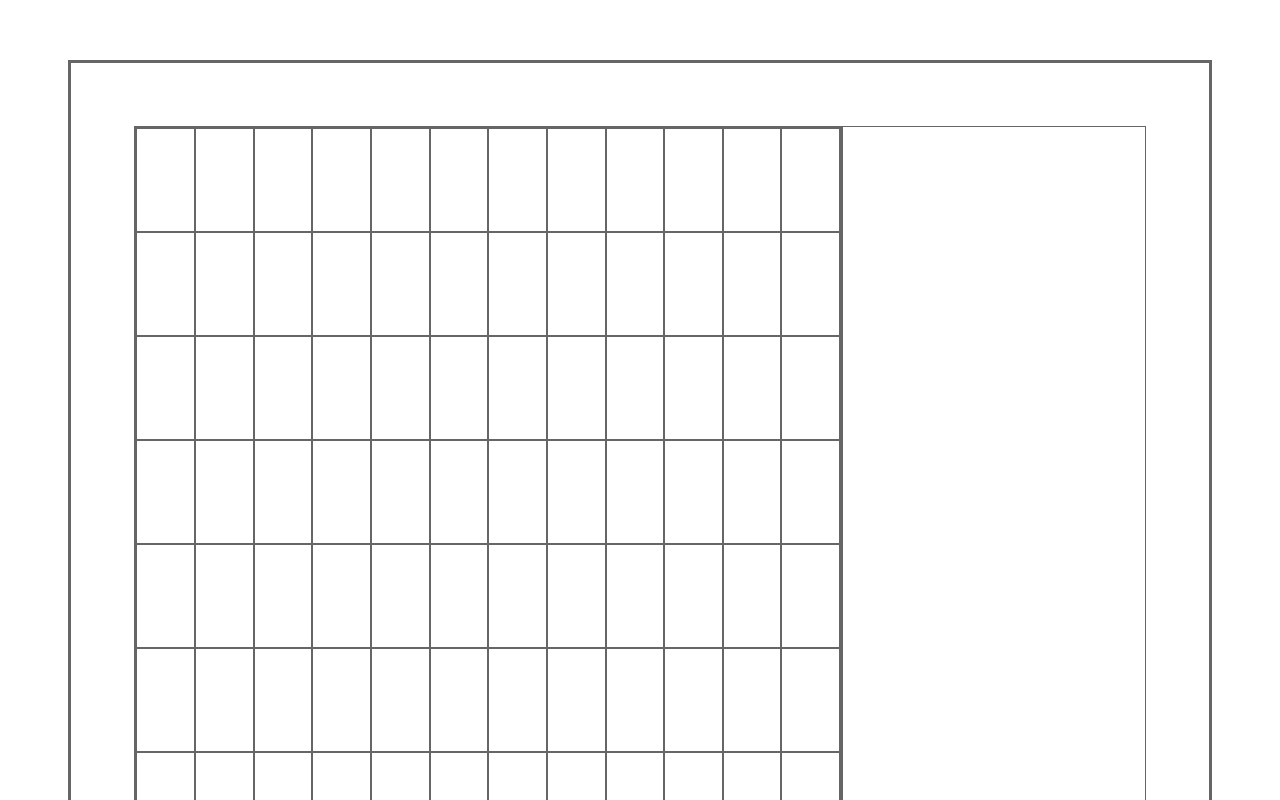
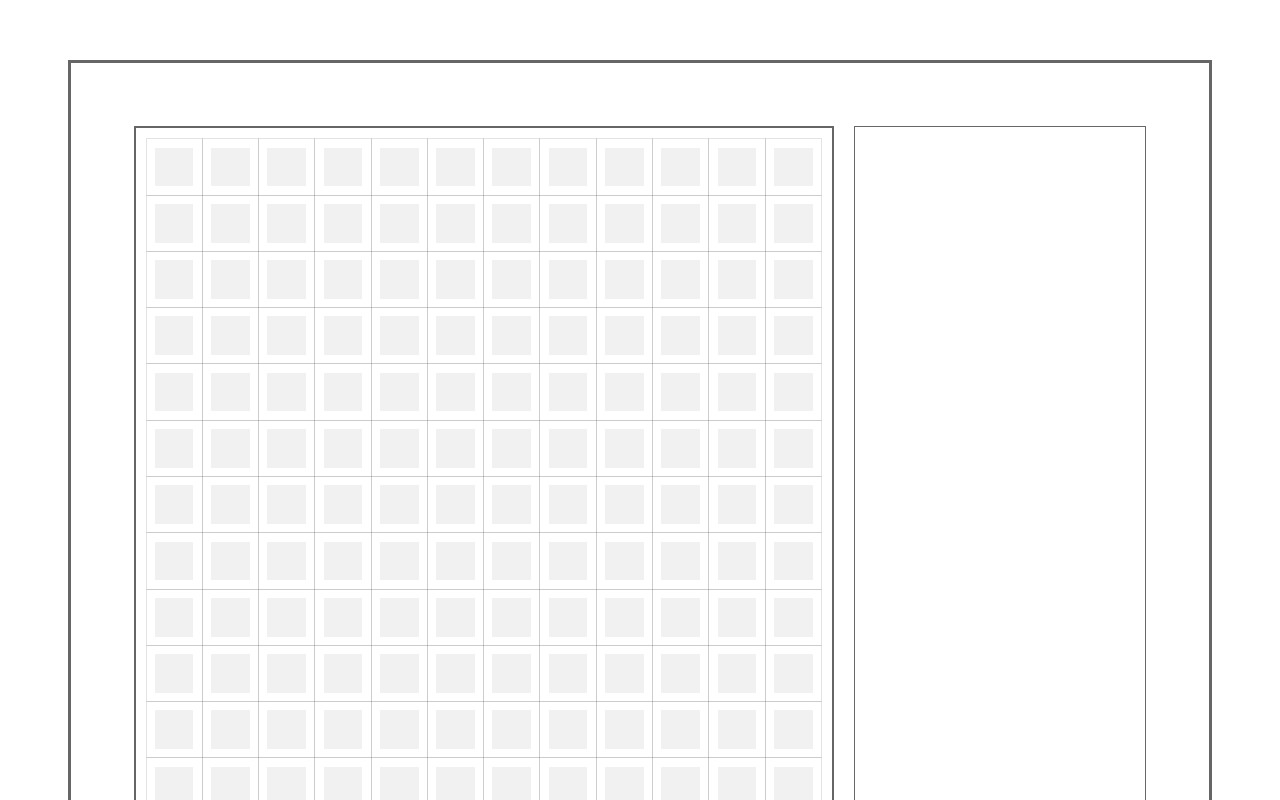
Before and after one commit to tuzilingdang/2d-tetris, a Vue app: page / in a window 1280 px wide. Shown: the top 800 px of the page. Built offline with nearby package versions, Linux system fonts and the light colour scheme.

Commit message:
feat(screen): 样式修改

```diff
--- a/src/components/Screen.vue
+++ b/src/components/Screen.vue
@@ -1,8 +1,13 @@
 <template>
     <div class="screen">
         <div class="screen-grid">
-            <div class="square" v-for="n in columnNum*rowNum"></div>
+            <div class="screen-grid-area">
+                <div class="square" v-for="n in columnNum*rowNum">
+                    <div class="square-inner"></div>
+                </div>
+            </div>
         </div>
+
         <div class="screen-status">
             <div class="screen-status-grade"></div>
             <div class="screen-status-best-grade"></div>
@@ -40,13 +45,21 @@
         width: 70%;
         height: 100%;
         border: 2px solid #666;
+        padding: 1%;
+    }
+
+    .screen-grid-area {
+        width: 100%;
+        height: 100%;
+        /* border: #6666662e 1px solid; */
         display: grid;
         grid-template-rows: repeat(22, 1fr);
         grid-template-columns: repeat(12, 1fr);
     }
 
     .square {
-        border: #666 1px solid;
+        border: #6666662e 1px solid;
+        margin: 0px 0px -1px -1px;
     }
 
     .square:after {
@@ -55,15 +68,23 @@
         padding-top: 100%;
     }
 
-    .square::before {
-        content: '';
-        display: block;
-        padding-bottom: 80%;
-        padding-left: 80%;
-    }
-
     .screen-status {
+        margin-left: 2%;
         width: 30%;
         border: #666 1px solid;
     }
+
+    .square-inner {
+        float: left;
+        width: 70%;
+        margin-left: 15%;
+        margin-top: 15%;
+    }
+
+    .square-inner:after {
+        content:'';
+        display: block;
+        padding-top: 100%;
+        background: #66666617;
+    }
 </style>
```
